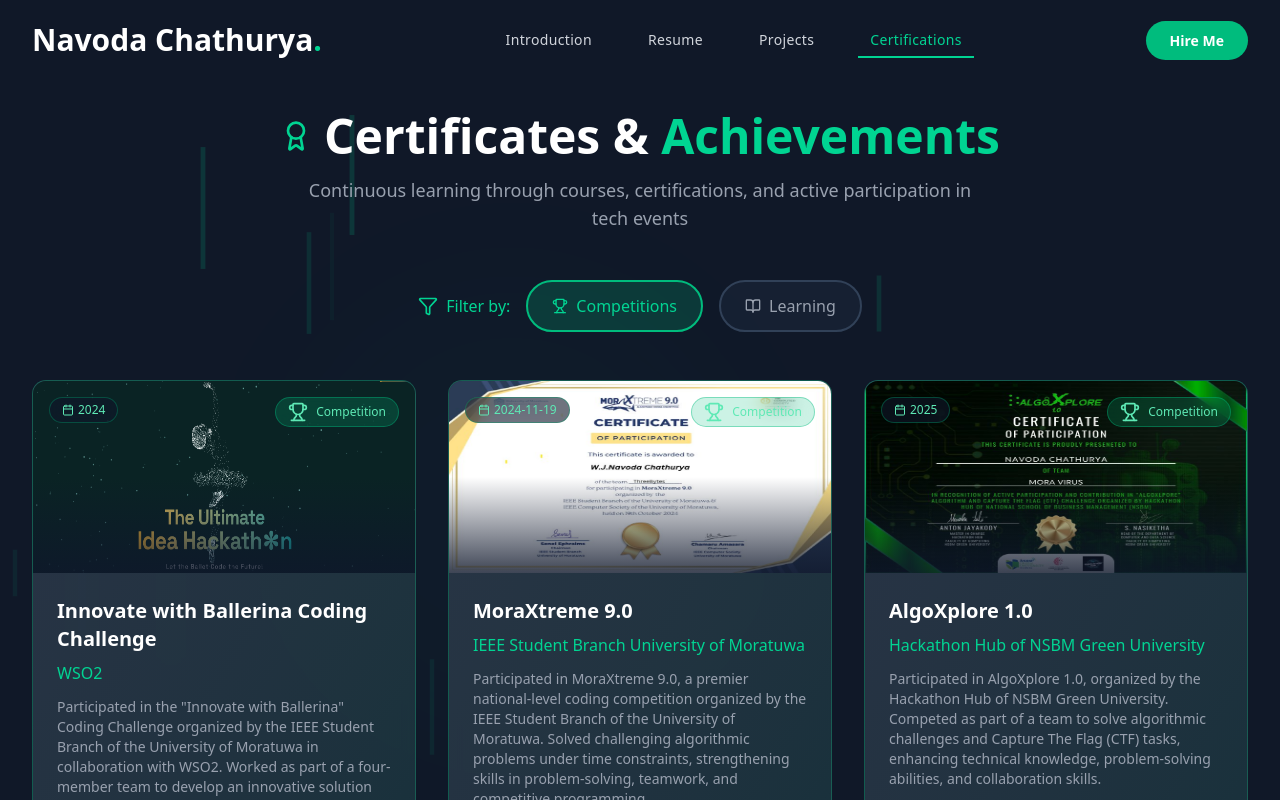
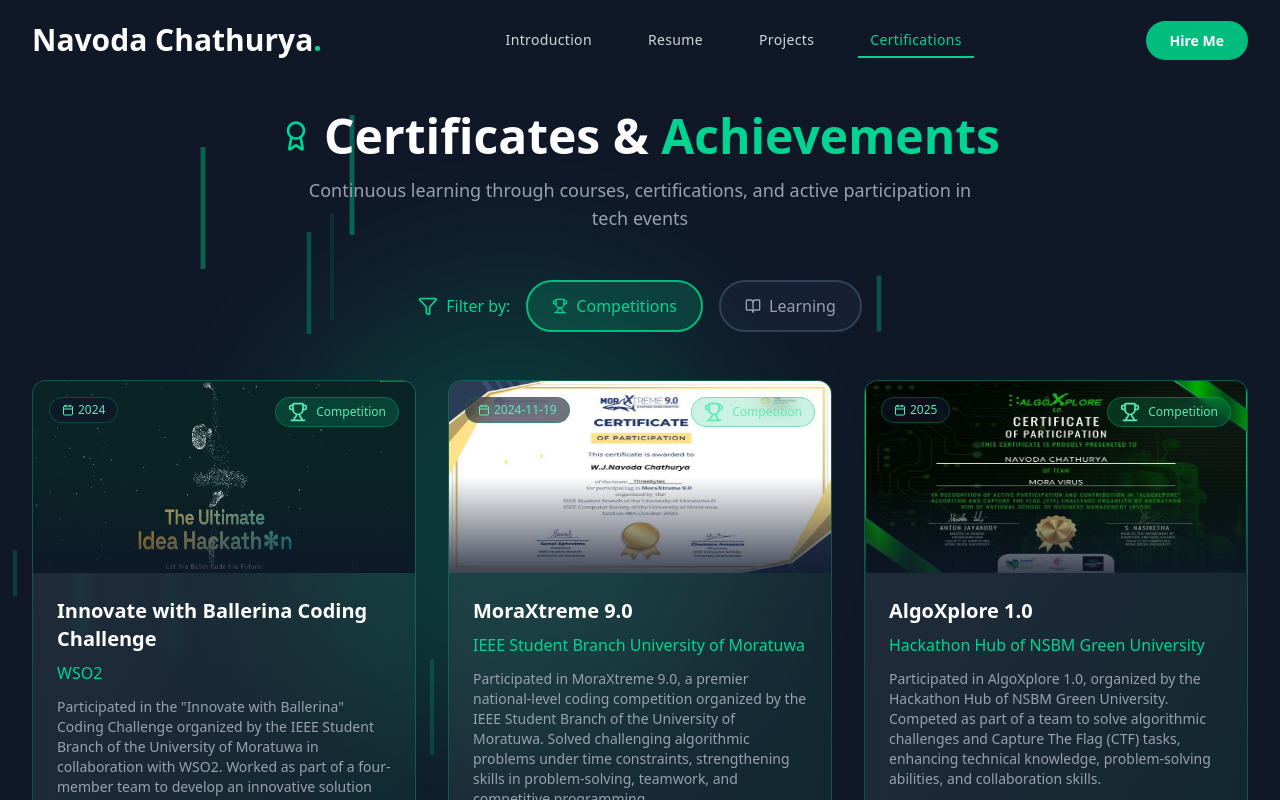
Before and after one commit to Navoda001/portfolio-frontend, a Next.js app: page /pages/certificate in a window 1280 px wide. Shown: the top 800 px of the page. Built offline with nearby package versions, Linux system fonts and the light colour scheme.

Commit message:
update colors

```diff
--- a/app/pages/certificate/page.tsx
+++ b/app/pages/certificate/page.tsx
@@ -181,7 +181,7 @@ const CertificatesComponent = () => {
                 {[...Array(15)].map((_, i) => (
                     <motion.div
                         key={i}
-                        className="absolute w-1 bg-emerald-400/20"
+                        className="absolute w-1 bg-emerald-400/50"
                         style={{
                             left: `${Math.random() * 100}%`,
                             top: `${Math.random() * 100}%`,
@@ -204,7 +204,7 @@ const CertificatesComponent = () => {
             {/* Blur circle */}
             <div className="absolute inset-0">
                 <motion.div
-                    className="absolute top-1/4 left-1/4 w-96 h-96 bg-emerald-500/5 rounded-full blur-3xl"
+                    className="absolute top-1/4 left-1/4 w-96 h-96 bg-emerald-500/40 rounded-full blur-3xl"
                     animate={{
                         scale: [1, 1.3, 1],
                         opacity: [0.3, 0.6, 0.3],
@@ -285,7 +285,7 @@ const CertificatesComponent = () => {
                                 animate="visible"
                                 exit="exit"
                                 layout
-                                className={`group relative bg-gradient-to-br ${getTypeColor(cert.type)} bg-slate-800/80 backdrop-blur-sm border rounded-xl overflow-hidden hover:scale-105 hover:shadow-2xl hover:shadow-emerald-500/10 transition-all duration-500`}
+                                className={`group relative bg-gradient-to-br ${getTypeColor(cert.type)} bg-slate-800/10 backdrop-blur-sm border rounded-xl overflow-hidden hover:scale-105 hover:shadow-2xl hover:shadow-emerald-500/10 transition-all duration-500`}
                             >
                                 {/* Image */}
                                 {cert.image && (
--- a/app/pages/contactMe/page.tsx
+++ b/app/pages/contactMe/page.tsx
@@ -203,7 +203,7 @@ const ContactMe = () => {
         {[...Array(20)].map((_, i) => (
           <motion.div
             key={i}
-            className="absolute w-1 bg-emerald-400/20"
+            className="absolute w-1 bg-emerald-400/50"
             style={{
               left: `${Math.random() * 100}%`,
               top: `${Math.random() * 100}%`,
--- a/app/pages/introduction/page.tsx
+++ b/app/pages/introduction/page.tsx
@@ -107,7 +107,7 @@ const Introduction = () => {
                 {[...Array(20)].map((_, i) => (
                     <motion.div
                         key={i}
-                        className="absolute w-1 bg-emerald-400/20"
+                        className="absolute w-1 bg-emerald-400/50"
                         style={{
                             left: `${Math.random() * 100}%`,
                             top: `${Math.random() * 100}%`,
--- a/app/pages/projects/page.tsx
+++ b/app/pages/projects/page.tsx
@@ -165,7 +165,7 @@ const ProjectShowcase = () => {
         {[...Array(20)].map((_, i) => (
           <motion.div
             key={i}
-            className="absolute w-1 bg-emerald-400/20"
+            className="absolute w-1 bg-emerald-400/50"
             style={{
               left: `${Math.random() * 100}%`,
               top: `${Math.random() * 100}%`,
--- a/app/pages/resume/page.tsx
+++ b/app/pages/resume/page.tsx
@@ -91,7 +91,7 @@ const WhyHireMeSection = () => {
                 {[...Array(20)].map((_, i) => (
                     <motion.div
                         key={i}
-                        className="absolute w-1 bg-emerald-400/20"
+                        className="absolute w-1 bg-emerald-400/50"
                         style={{
                             left: `${Math.random() * 100}%`,
                             top: `${Math.random() * 100}%`,
```
